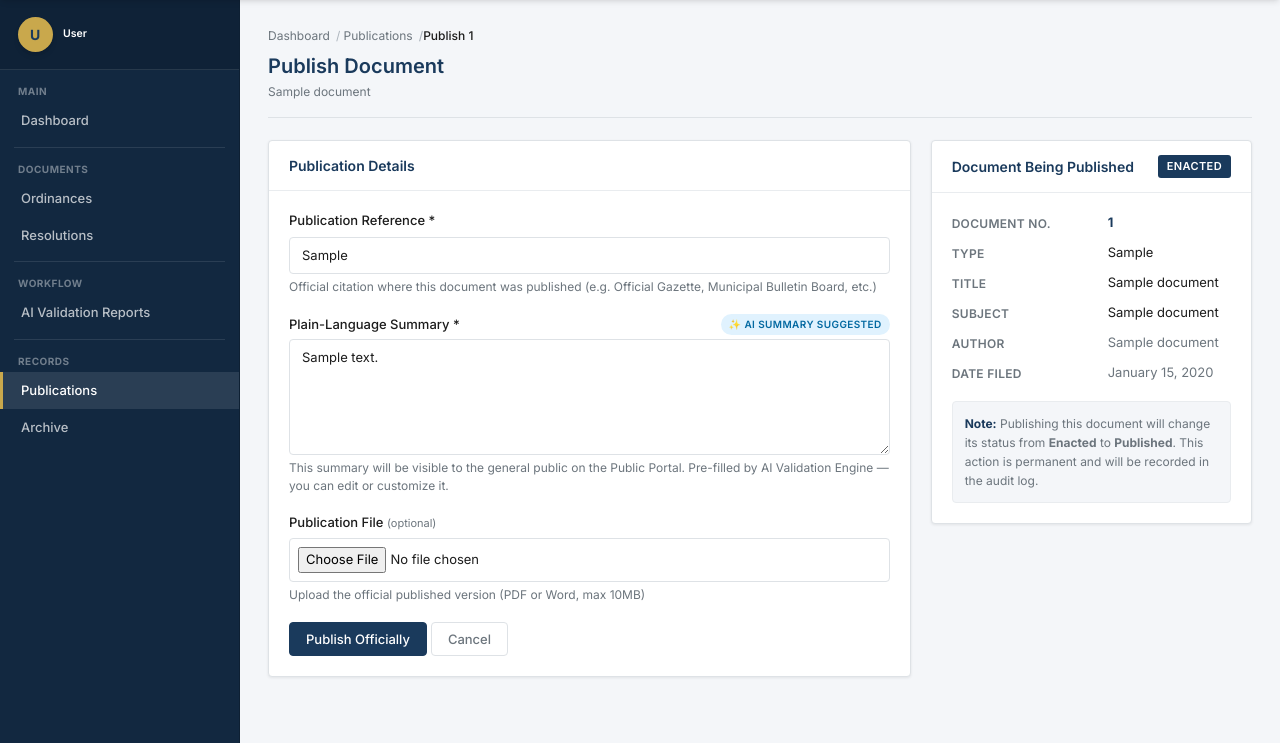
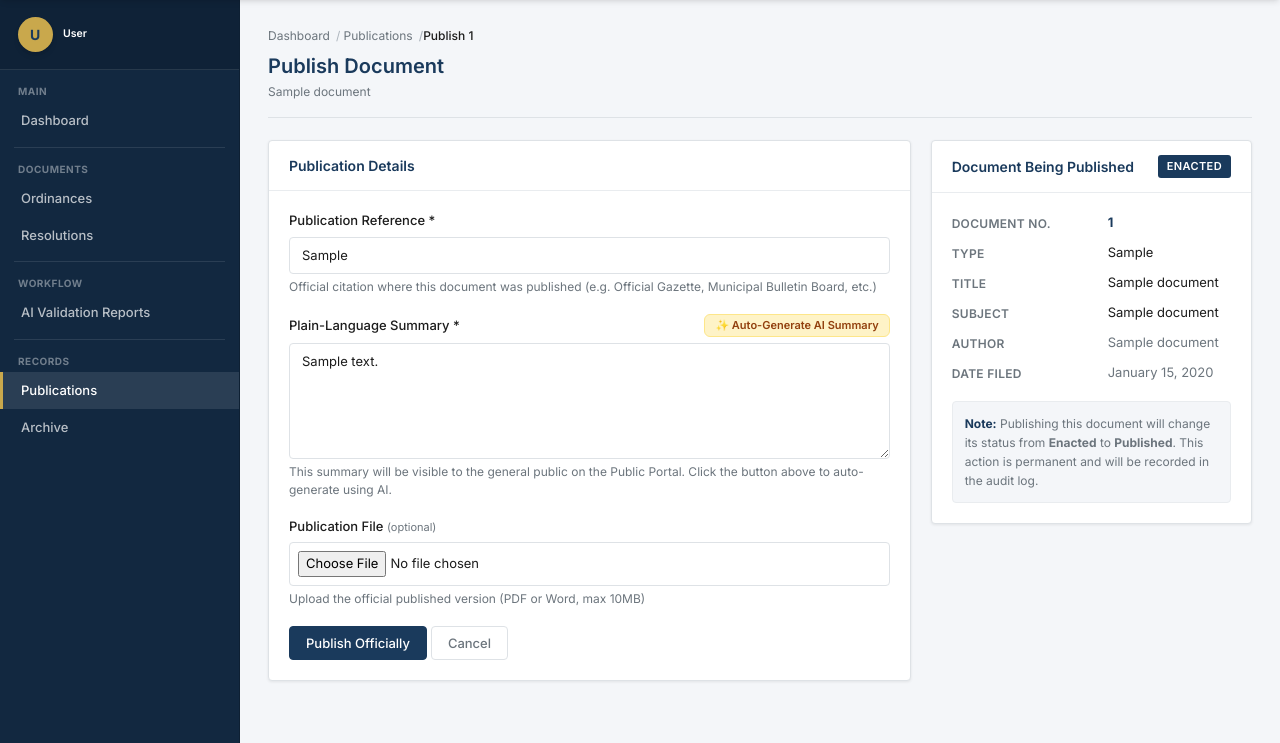
Before and after one commit to ronaldllamo26/ORLMS, a PHP site: template src/pages/publications/publish.php in a window 1280 px wide. Shown: the part 57-800 px from the top of the page. Run offline with PHP 8.4, Linux system fonts and the light colour scheme; the template is opened without the code that fills it: most values are stand-ins (such as "Sample title", 1, 10 or a date in 2020); some libraries are stand-ins or nearby versions.

Commit message:
feat: Add interactive Auto-Generate AI Summary button on Publish form

```diff
--- a/src/pages/publications/publish.php
+++ b/src/pages/publications/publish.php
@@ -74,23 +74,20 @@ $docNo   = $document[$noField] ?? 'N/A';
                         $hasAiSummary = !empty($document['ai_summary']);
                     ?>
                     <div class="form-group">
-                        <div style="display:flex; align-items:center; justify-content:space-between; margin-bottom:4px;">
+                        <div style="display:flex; align-items:center; justify-content:space-between; margin-bottom:6px;">
                             <label for="plain_summary" class="form-label" style="margin:0;">
                                 Plain-Language Summary <span class="form-required">*</span>
                             </label>
-                            <?php if ($hasAiSummary): ?>
-                                <span class="badge badge-info" style="font-size:10px; padding:3px 8px; background:#e0f2fe; color:#0369a1; border-radius:12px; font-weight:600;">
-                                    ✨ AI Summary Suggested
-                                </span>
-                            <?php endif; ?>
+                            <button type="button" id="btn-generate-ai-summary" class="btn btn-xs" style="background:#fef3c7; color:#92400e; border:1px solid #fde68a; font-weight:600; font-size:11px; padding:3px 10px; border-radius:6px; cursor:pointer;">
+                                ✨ Auto-Generate AI Summary
+                            </button>
                         </div>
                         <textarea id="plain_summary" name="plain_summary"
                                   class="form-control" rows="5"
                                   placeholder="Write a simple, easy-to-understand summary of what this <?= $docType ?> does and who it affects..."
                                   required><?= htmlspecialchars($summaryValue) ?></textarea>
-                        <span class="form-hint">
-                            This summary will be visible to the general public on the Public Portal.
-                            <?= $hasAiSummary ? 'Pre-filled by AI Validation Engine — you can edit or customize it.' : 'Use simple language — avoid legal jargon.' ?>
+                        <span class="form-hint" id="summary-hint">
+                            This summary will be visible to the general public on the Public Portal. Click the button above to auto-generate using AI.
                         </span>
                         <?php if (!empty($errors['plain_summary'])): ?>
                         <span class="form-error">
@@ -186,3 +183,39 @@ $docNo   = $document[$noField] ?? 'N/A';
     </div>
 
 </div>
+
+<script>
+document.addEventListener('DOMContentLoaded', function () {
+    var btn = document.getElementById('btn-generate-ai-summary');
+    var txt = document.getElementById('plain_summary');
+    var hint = document.getElementById('summary-hint');
+
+    if (btn && txt) {
+        btn.addEventListener('click', function () {
+            btn.disabled = true;
+            btn.textContent = '⏳ Generating AI Summary...';
+
+            fetch('<?= APP_ROOT_URL ?>/publications/generate_summary/<?= $docType ?>/<?= $document['id'] ?>')
+                .then(function (res) { return res.json(); })
+                .then(function (data) {
+                    btn.disabled = false;
+                    btn.textContent = '✨ Auto-Generate AI Summary';
+                    if (data.success && data.summary) {
+                        txt.value = data.summary;
+                        if (hint) {
+                            hint.textContent = '✨ AI Summary generated successfully! You can edit or customize it before publishing.';
+                            hint.style.color = '#0369a1';
+                        }
+                    } else {
+                        alert(data.message || 'Failed to generate AI summary.');
+                    }
+                })
+                .catch(function (err) {
+                    btn.disabled = false;
+                    btn.textContent = '✨ Auto-Generate AI Summary';
+                    alert('Error connecting to AI service.');
+                });
+        });
+    }
+});
+</script>
```
Also changed, not shown: app/controllers/PublicationsController.php (+40 -0 lines).
